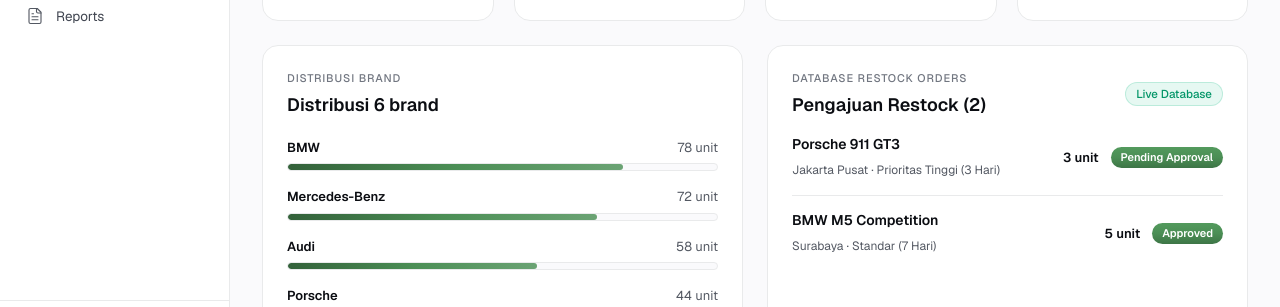
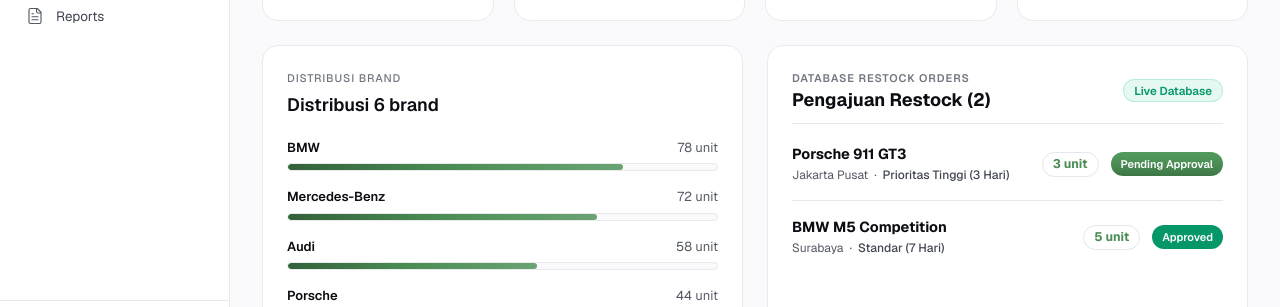
Before and after one commit to Nevad-dot/Vibe-Coding-DriveOS, a Next.js app in the folder apps/web/: page /inventory in a window 1280 px wide. Shown: the part 398-705 px from the top of the page. Built offline with nearby package versions, Linux system fonts and the light colour scheme; no server answers; the database is empty.

Commit message:
fix: Overhaul Database Restock Orders panel layout and card item flex structure for mobile viewports

```diff
--- a/apps/web/src/features/inventory/components/UrgentInventoryPanel.tsx
+++ b/apps/web/src/features/inventory/components/UrgentInventoryPanel.tsx
@@ -14,51 +14,66 @@ export const UrgentInventoryPanel: React.FC<UrgentInventoryPanelProps> = ({ rest
       initial={{ opacity: 0, scale: 0.96, y: 22 }}
       animate={{ opacity: 1, scale: 1, y: 0 }}
       transition={{ type: "spring", stiffness: 350, damping: 26, delay: 0.2 }}
-      className="bg-surfaceLight-card border border-surfaceLight-border p-6 rounded-2xl flex flex-col h-full shadow-xs"
+      className="bg-surfaceLight-card border border-surfaceLight-border p-4 sm:p-6 rounded-2xl flex flex-col h-full shadow-xs min-w-0"
     >
       {/* Header */}
-      <div className="mb-4 flex items-center justify-between">
-        <div>
-          <span className="text-[11px] font-medium text-textGray-muted uppercase tracking-[0.08em] block mb-1">
+      <div className="mb-4 flex flex-wrap items-center justify-between gap-2 border-b border-surfaceLight-border pb-3">
+        <div className="min-w-0 flex-1">
+          <span className="text-[10px] sm:text-[11px] font-semibold text-textGray-muted uppercase tracking-[0.08em] block mb-0.5">
             DATABASE RESTOCK ORDERS
           </span>
-          <h3 className="text-[18px] font-display font-semibold text-textGray-display">
+          <h3 className="text-[17px] sm:text-[18px] font-display font-bold text-textGray-display leading-tight truncate">
             Pengajuan Restock ({restockOrders.length})
           </h3>
         </div>
-        <span className="text-[11.5px] font-medium text-emerald-600 bg-emerald-500/10 border border-emerald-500/20 px-2.5 py-0.5 rounded-full">
+        <span className="text-[11px] sm:text-[11.5px] font-semibold text-emerald-600 bg-emerald-500/10 border border-emerald-500/20 px-2.5 py-0.5 rounded-full whitespace-nowrap shrink-0">
           Live Database
         </span>
       </div>
 
-      {/* Items */}
-      <div className="flex flex-col divide-y divide-surfaceLight-border">
+      {/* Items Container */}
+      <div className="flex flex-col divide-y divide-surfaceLight-border/70">
         <AnimatePresence initial={false}>
-          {restockOrders.map((item) => (
+          {restockOrders.map((item) => {
+            const isApproved = (item.status || "").toLowerCase().includes("approved");
+
+            return (
               <motion.div
                 key={item.id}
                 initial={{ opacity: 0, y: 10 }}
                 animate={{ opacity: 1, y: 0 }}
-              className="py-3.5 flex items-center justify-between gap-4 first:pt-0 last:pb-0"
+                className="py-3.5 sm:py-4 flex flex-col sm:flex-row sm:items-center justify-between gap-2 sm:gap-4 first:pt-1 last:pb-0"
               >
-              <div>
-                <h4 className="text-[14px] font-semibold text-textGray-display mb-0.5">
+                {/* Left: Vehicle Title & Metadata */}
+                <div className="flex flex-col gap-0.5 min-w-0 flex-1">
+                  <h4 className="text-[14px] sm:text-[14.5px] font-bold text-textGray-display leading-snug break-words">
                     {item.brand} {item.model}
                   </h4>
-                <span className="text-[12px] text-textGray-tertiary font-normal">
-                  {item.branch || "Jakarta Pusat"} · {item.priority}
+                  <div className="text-[12px] text-textGray-tertiary font-normal flex flex-wrap items-center gap-1.5 leading-normal">
+                    <span>{item.branch || "Jakarta Pusat"}</span>
+                    <span>·</span>
+                    <span className="text-textGray-secondary font-medium">{item.priority || "Standar"}</span>
+                  </div>
+                </div>
+
+                {/* Right: Quantity & Status Badge */}
+                <div className="flex items-center justify-between sm:justify-end gap-3 shrink-0 mt-1 sm:mt-0">
+                  <span className="text-[12px] sm:text-[12.5px] font-bold text-brand bg-brand/10 border border-brand/20 px-2.5 py-0.5 rounded-full whitespace-nowrap">
+                    {typeof item.quantity === "number" ? `${item.quantity} unit` : (item.quantity?.includes("unit") ? item.quantity : `${item.quantity} unit`)}
                   </span>
-              </div>
-              <div className="flex items-center gap-3 shrink-0">
-                <span className="text-[13px] font-semibold text-textGray-display">
-                  {typeof item.quantity === "number" ? `${item.quantity} unit` : item.quantity}
-                </span>
-                <span className="text-[11px] font-semibold px-2.5 py-0.5 rounded-full bg-green-gradient-pill text-white shadow-2xs">
-                  {item.status || "Pending"}
+                  <span
+                    className={`text-[11px] font-semibold px-2.5 py-1 rounded-full whitespace-nowrap shadow-2xs ${
+                      isApproved
+                        ? "bg-emerald-600 text-white"
+                        : "bg-green-gradient-pill text-white"
+                    }`}
+                  >
+                    {item.status || "Pending Approval"}
                   </span>
                 </div>
               </motion.div>
-          ))}
+            );
+          })}
         </AnimatePresence>
       </div>
     </motion.div>
```
Also changed, not shown: 1 other file (tests, documents, lock files or other folders). Lines whose indentation alone changed are shown as unchanged.
